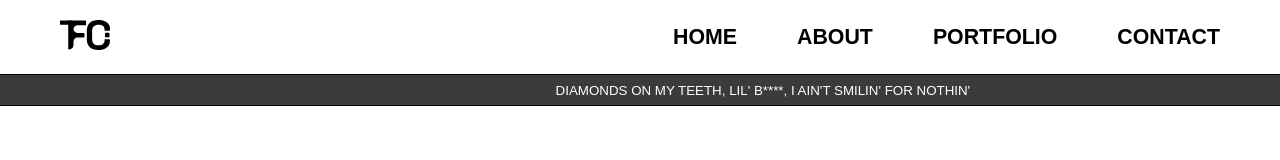
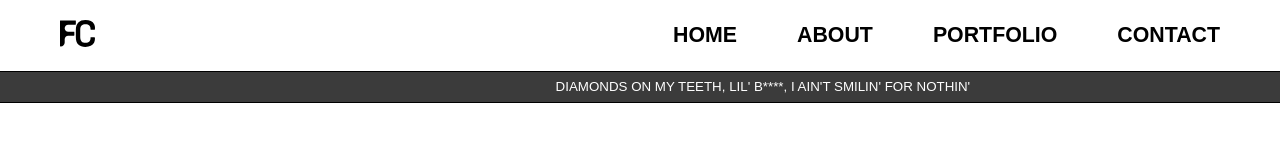
Before and after one commit to felieppe/felieppe.com, a React (Vite) app: page / in a window 1280 px wide. Shown: the top 160 px of the page. Built offline with nearby package versions, Linux system fonts and the light colour scheme; a web font is replaced by a local one.

Commit message:
Updated Logo & moved to /assets folder

```diff
--- a/src/components/Header/header.css
+++ b/src/components/Header/header.css
@@ -11,7 +11,10 @@
 .header-logo img {
     padding: 0;
     margin: 0;
-    width: 50px;
+    width: 35px;
+}
+.header-logo img:hover {
+    opacity: 0.6;
 }
 
 .header-buttons {
--- a/src/components/Header/index.jsx
+++ b/src/components/Header/index.jsx
@@ -1,13 +1,13 @@
 import './header.css'
 
-import Logo from "./logo.svg"
+import Logo from "../../assets/logo.svg"
 
 function Header() {
     return (
         <>
             <div className="header">
                 <div className="header-logo">
-                    <img src={Logo}></img>
+                    <a href="/"><img src={Logo} alt="FC"></img></a>
                 </div>
 
                 <div className="header-buttons">
```
Also changed, not shown: src/assets/logo.svg (added), src/components/Header/logo.svg (deleted).
